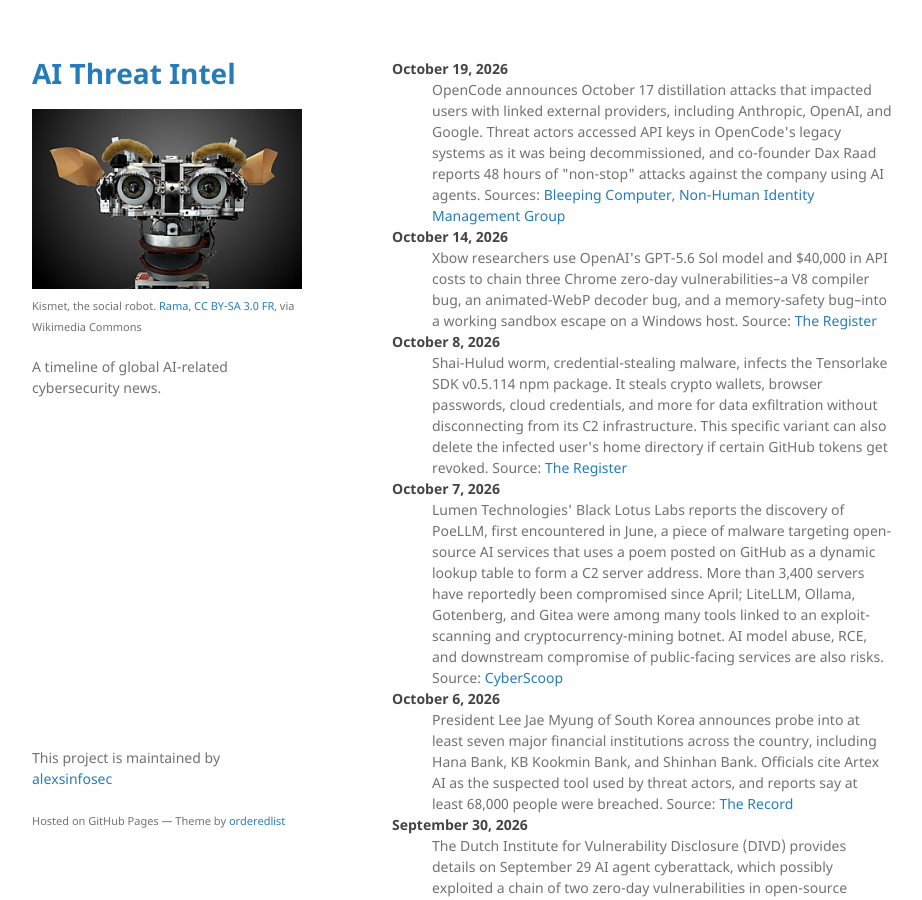
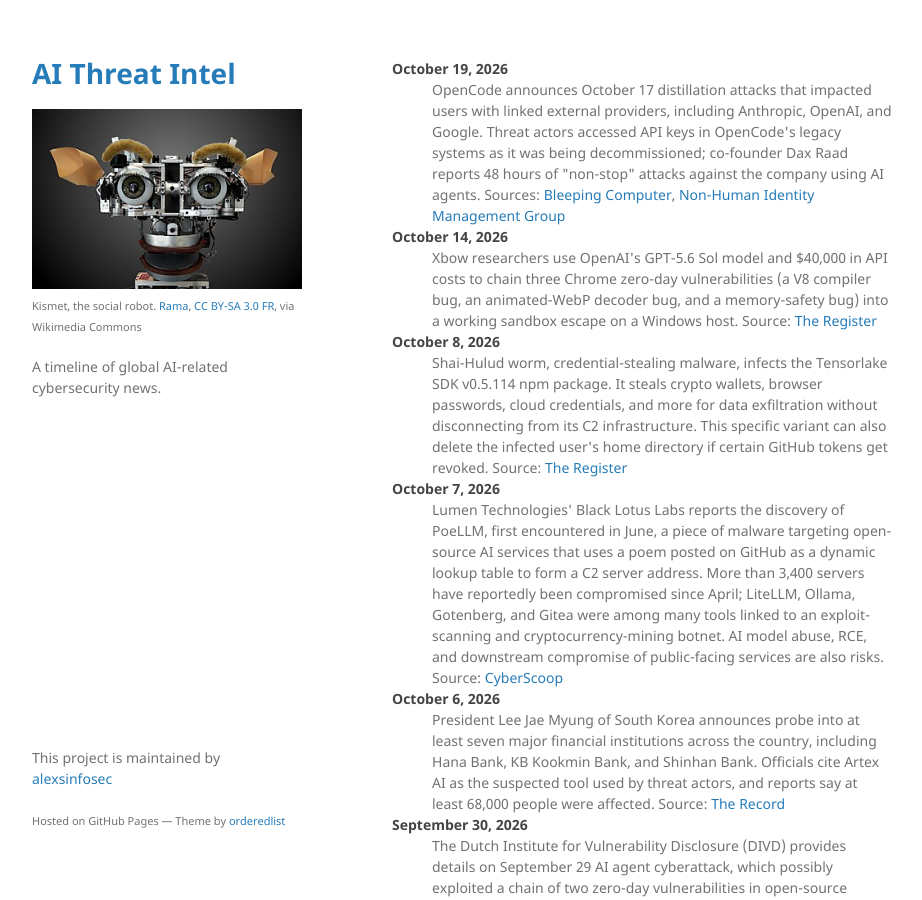
Before and after one commit to alexsinfosec/aithreatintel, a Jekyll site: the page built from index.md, in a window 1280 px wide and 900 px high. Shown: the whole window, without its empty margins (178-1100 px from the left). Built offline with Jekyll 4.4.1, drawn with Linux system fonts in a browser that asks for light colours.

Commit message:
Revise incident reports for October 2026
Updated descriptions of various cyber incidents involving AI and security breaches, including details on attacks, malware, and probes into financial institutions.

```diff
--- a/index.md
+++ b/index.md
@@ -4,15 +4,15 @@ layout: default
 
 <dl>
 <dt>October 19, 2026</dt>
-<dd>OpenCode announces October 17 distillation attacks that impacted users with linked external providers, including Anthropic, OpenAI, and Google. Threat actors accessed API keys in OpenCode's legacy systems as it was being decommissioned, and co-founder Dax Raad reports 48 hours of "non-stop" attacks against the company using AI agents. Sources: <a href="https://www.bleepingcomputer.com/news/security/opencode-hack-exposes-api-keys-amid-ai-distillation-attacks/)">Bleeping Computer</a>, <a href="https://nhimg.org/opencode-console-breach-2026-stored-llm-api-keys" target="_blank">Non-Human Identity Management Group</a></dd>
+<dd>OpenCode announces October 17 distillation attacks that impacted users with linked external providers, including Anthropic, OpenAI, and Google. Threat actors accessed API keys in OpenCode's legacy systems as it was being decommissioned; co-founder Dax Raad reports 48 hours of "non-stop" attacks against the company using AI agents. Sources: <a href="https://www.bleepingcomputer.com/news/security/opencode-hack-exposes-api-keys-amid-ai-distillation-attacks/">Bleeping Computer</a>, <a href="https://nhimg.org/opencode-console-breach-2026-stored-llm-api-keys" target="_blank">Non-Human Identity Management Group</a></dd>
 <dt>October 14, 2026</dt>
-<dd>Xbow researchers use OpenAI's GPT-5.6 Sol model and $40,000 in API costs to chain three Chrome zero-day vulnerabilities–a V8 compiler bug, an animated-WebP decoder bug, and a memory-safety bug–into a working sandbox escape on a Windows host. Source: <a href="https://www.theregister.com/security/2026/10/14/security-researchers-spent-6-days-doing-their-chromework-built-1b-user-exploit/5303134" target="_blank">The Register</a></dd>
+<dd>Xbow researchers use OpenAI's GPT-5.6 Sol model and $40,000 in API costs to chain three Chrome zero-day vulnerabilities (a V8 compiler bug, an animated-WebP decoder bug, and a memory-safety bug) into a working sandbox escape on a Windows host. Source: <a href="https://www.theregister.com/security/2026/10/14/security-researchers-spent-6-days-doing-their-chromework-built-1b-user-exploit/5303134" target="_blank">The Register</a></dd>
 <dt>October 8, 2026</dt>
 <dd>Shai-Hulud worm, credential-stealing malware, infects the Tensorlake SDK v0.5.114 npm package. It steals crypto wallets, browser passwords, cloud credentials, and more for data exfiltration without disconnecting from its C2 infrastructure. This specific variant can also delete the infected user's home directory if certain GitHub tokens get revoked. Source: <a href="https://www.theregister.com/security/2026/10/08/shai-hulud-worm-makes-jump-to-ai-infrastructure-with-tensorlake-compromise/5302054" target="_blank">The Register</a></dd>
 <dt>October 7, 2026</dt>
 <dd>Lumen Technologies' Black Lotus Labs reports the discovery of PoeLLM, first encountered in June, a piece of malware targeting open-source AI services that uses a poem posted on GitHub as a dynamic lookup table to form a C2 server address. More than 3,400 servers have reportedly been compromised since April; LiteLLM, Ollama, Gotenberg, and Gitea were among many tools linked to an exploit-scanning and cryptocurrency-mining botnet. AI model abuse, RCE, and downstream compromise of public-facing services are also risks. Source: <a href="https://cyberscoop.com/poellm-malware-botnet-poem-lumen-black-lotus-labs/" target="_blank">CyberScoop</a></dd>
 <dt>October 6, 2026</dt>
-<dd>President Lee Jae Myung of South Korea announces probe into at least seven major financial institutions across the country, including Hana Bank, KB Kookmin Bank, and Shinhan Bank. Officials cite Artex AI as the suspected tool used by threat actors, and reports say at least 68,000 people were breached. Source: <a href="https://therecord.media/south-korean-bank-hacks-ai-agents" target="_blank">The Record</a></dd>
+<dd>President Lee Jae Myung of South Korea announces probe into at least seven major financial institutions across the country, including Hana Bank, KB Kookmin Bank, and Shinhan Bank. Officials cite Artex AI as the suspected tool used by threat actors, and reports say at least 68,000 people were affected. Source: <a href="https://therecord.media/south-korean-bank-hacks-ai-agents" target="_blank">The Record</a></dd>
 <dt>September 30, 2026</dt>
 <dd>The Dutch Institute for Vulnerability Disclosure (DIVD) provides details on September 29 AI agent cyberattack, which possibly exploited a chain of two zero-day vulnerabilities in open-source ticketing system, Zammad. The flaws are identified as CVE-2026-102489 and CVE-2026-102490, and together may result in session hijacking, RCE, and privilege escalation. Source: <a href="https://www.bleepingcomputer.com/news/security/divd-says-zammad-zero-days-enabled-ai-driven-network-breach/" target="_blank">Bleeping Computer</a></dd>
 <dt>September 28, 2026</dt>
```
